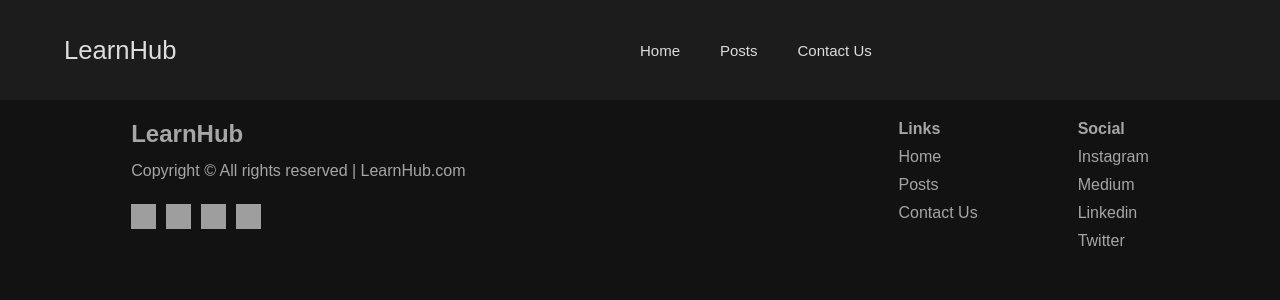
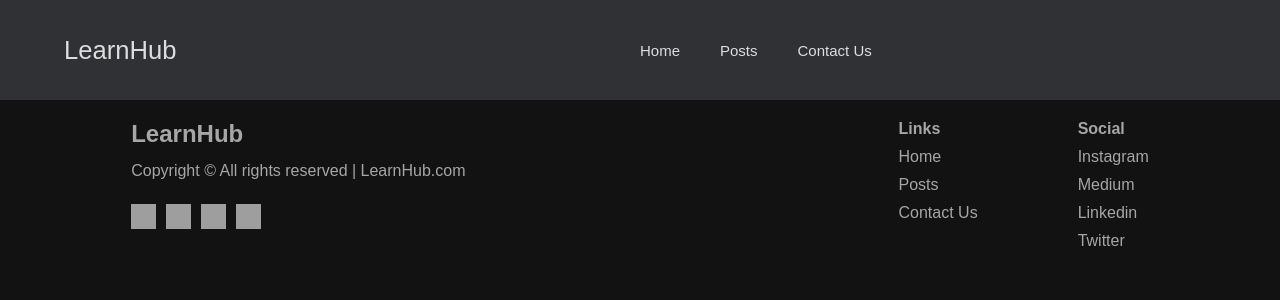
Before and after one commit to jainvikas-1024/LearnHub, a Next.js app: page / in a window 1280 px wide. Shown: the top 300 px of the page. Built offline with nearby package versions, Linux system fonts and the light colour scheme; grey boxes are pictures that could not be loaded; a web font is replaced by a local one.

Commit message:
updated global.css

```diff
--- a/src/app/globals.css
+++ b/src/app/globals.css
@@ -1,7 +1,7 @@
 :root{
   --bg:#121212;
   --textColor:#ddd;
-  --softBg:#1c1c1c;
+  --softBg:#303134;
   --softTextColor:#a6a6a6;
 }
 
```
